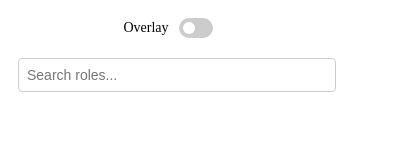
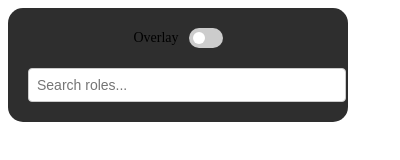
Before and after one commit to Sam-3-git/Cloud-Compass, a browser extension: page AzureAdvisorExtension/popup.html in a window 400 px wide. Drawn offline with Linux system fonts and the light colour scheme; files that its build step writes are made by us from their sources.

Commit message:
window fix

```diff
--- a/AzureAdvisorExtension/styles/popup.css
+++ b/AzureAdvisorExtension/styles/popup.css
@@ -1,8 +1,10 @@
 /* General container */
 .container {
-  padding: 10px;
+  padding: 20px;
   width: 300px;
   display: flex;
+  background-color: #2e2e2e; /* Dark grey background */
+  border-radius: 15px; /* Rounded corners */
   flex-direction: column;
   align-items: center;
 }
```
